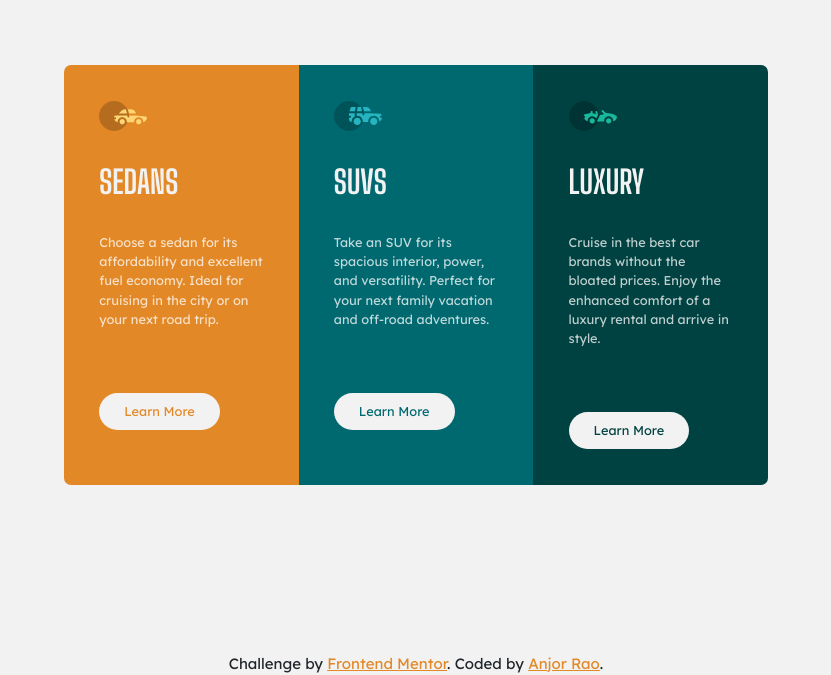
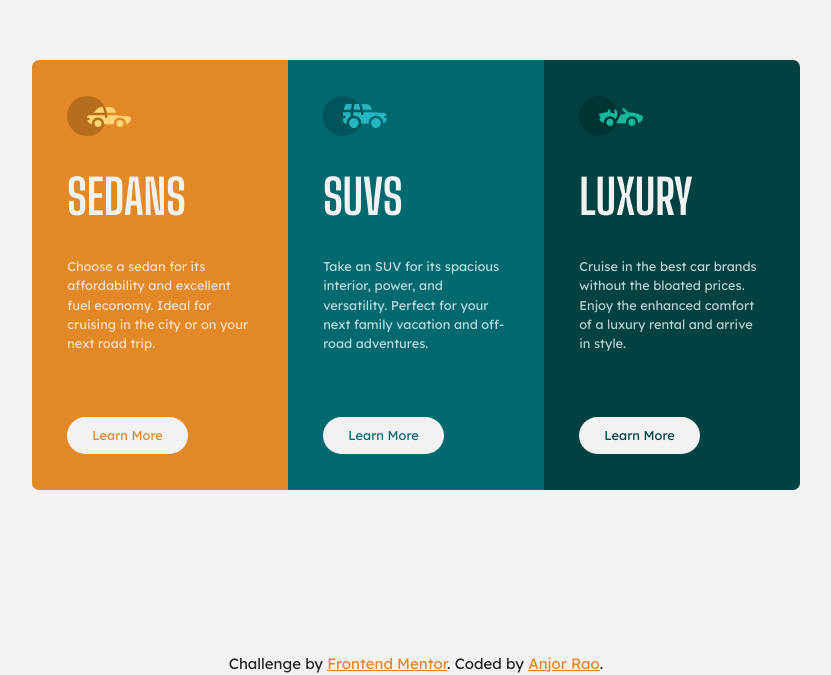
Before and after one commit to anjorrao/frontend-mentor-challenge-3, a plain HTML site: page index.html in a window 1280 px wide. Shown: the part 125-800 px from the top of the page, without its empty margins (224-1055 px from the left). Drawn offline with nearby package versions, Linux system fonts and the light colour scheme.

Commit message:
Font size updated.

```diff
--- a/index.html
+++ b/index.html
@@ -18,7 +18,7 @@
         <div class="card orange">
           <div class="card-body">
             <div class="card-icon">
-              <img src="images/icon-sedans.svg" alt="Sedans" height="30">
+              <img src="images/icon-sedans.svg" alt="Sedans" height="40">
             </div>
             <h5 class="card-title">Sedans</h5>
             <p class="card-text">Choose a sedan for its affordability and excellent fuel economy. Ideal for cruising in the city
@@ -28,7 +28,7 @@
         </div>
         <div class="card cyan">
           <div class="card-body">
-            <img src="images/icon-suvs.svg" alt="SUVs" height="30">
+            <img src="images/icon-suvs.svg" alt="SUVs" height="40">
             <h5 class="card-title">SUVs</h5>
             <p class="card-text">Take an SUV for its spacious interior, power, and versatility. Perfect for your next family vacation
               and off-road adventures.</p>
@@ -37,7 +37,7 @@
         </div>
         <div class="card cyan-dark">
           <div class="card-body">
-            <img src="images/icon-luxury.svg" alt="Luxury" height="30">
+            <img src="images/icon-luxury.svg" alt="Luxury" height="40">
             <h5 class="card-title">Luxury</h5>
             <p class="card-text">Cruise in the best car brands without the bloated prices. Enjoy the enhanced comfort of a luxury
               rental and arrive in style.</p>
--- a/scss/component/_component.scss
+++ b/scss/component/_component.scss
@@ -28,7 +28,7 @@
 		.card-title {
 			font-family: $font-big-shoulder-display;
 			color: $light-gray;
-			font-size: 2rem;
+			font-size: 3rem;
 			margin: 2rem 0;
 			text-transform: uppercase;
 		}
--- a/scss/layout/_layout.scss
+++ b/scss/layout/_layout.scss
@@ -22,7 +22,7 @@
 
 	.card-group {
 		@include media-breakpoint-up(md) {
-			width: 55%;
+			width: 60%;
 		}
  	}
 }
```
Also changed, not shown: css/style.css.
